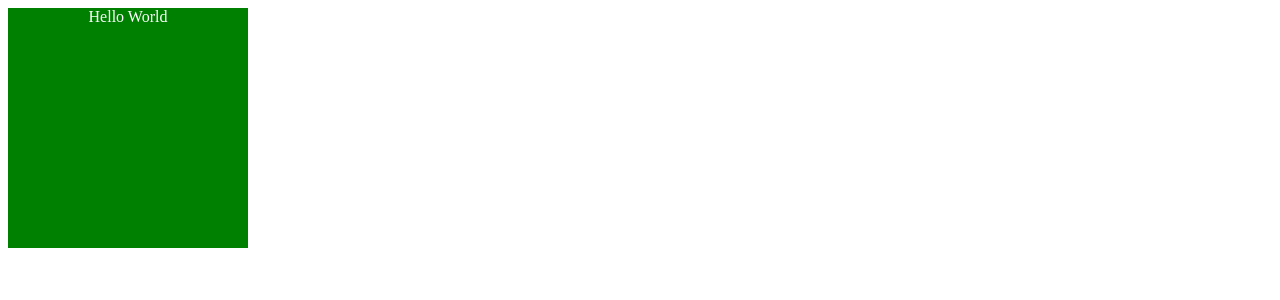
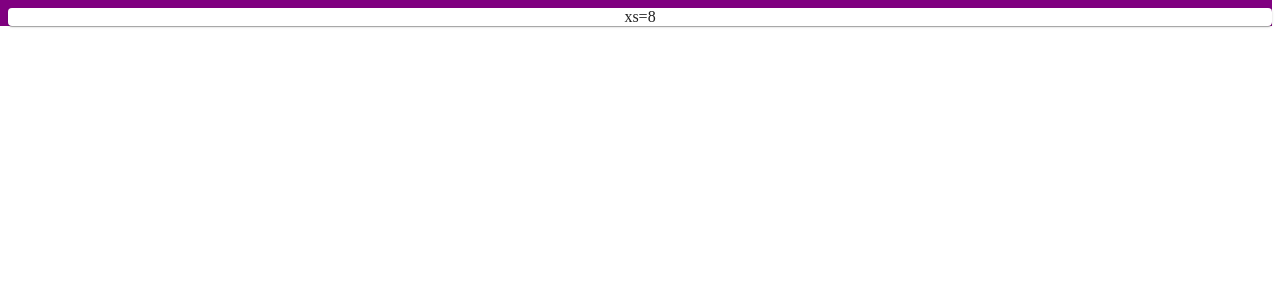
Before and after one commit to sanjnasun/chromeExtension, a React (Create React App) app in the folder frontend/react-chrome-ext/: page / in a window 1280 px wide. Shown: the top 300 px of the page. Built offline with nearby package versions, Linux system fonts and the light colour scheme.

Commit message:
styles changed

```diff
--- a/frontend/react-chrome-ext/package.json
+++ b/frontend/react-chrome-ext/package.json
@@ -20,6 +20,7 @@
     "web-vitals": "^2.1.4"
   },
   "scripts": {
+    "start": "react-scripts start",
     "build": "webpack --config webpack.config.js",
     "watch": "webpack -w --config webpack.config.js"
   },
--- a/frontend/react-chrome-ext/src/App.css
+++ b/frontend/react-chrome-ext/src/App.css
@@ -1,10 +1,10 @@
-.App {
+/* .App {
   color: white;
   text-align: center;
-}
+} */
 
-.container {
+/* .container {
   width: 15rem;
   height: 15rem;
   background-color: green;
-}
+} */
--- a/frontend/react-chrome-ext/src/App.tsx
+++ b/frontend/react-chrome-ext/src/App.tsx
@@ -1,13 +1,10 @@
 import React from 'react';
+import ExContain from './components/gridLayout/grid';
 import './App.css'; // Make sure to import the CSS file
 
 function App() {
   return (
-    <div className="App">
-      <div className="container">
-        Hello World
-      </div>
-    </div>
+    <ExContain></ExContain>
   );
 }
 
--- /dev/null
+++ b/frontend/react-chrome-ext/src/components/gridLayout/grid.tsx
@@ -0,0 +1,16 @@
+import React from "react";
+import { styled } from '@mui/material/styles';
+import Paper from '@mui/material/Paper';
+import Grid from '@mui/material/Grid';
+
+const ExContain = () => {
+    return (
+        <Grid container spacing={1} sx={{ backgroundColor: 'purple' }}>
+            <Grid item lg={12} sx={{ textAlign: 'center' }}>
+                <Paper>xs=8</Paper>
+            </Grid>
+        </Grid>
+    );
+}
+
+export default ExContain;
```
Also changed, not shown: 2 other files (tests, documents, lock files or other folders).
